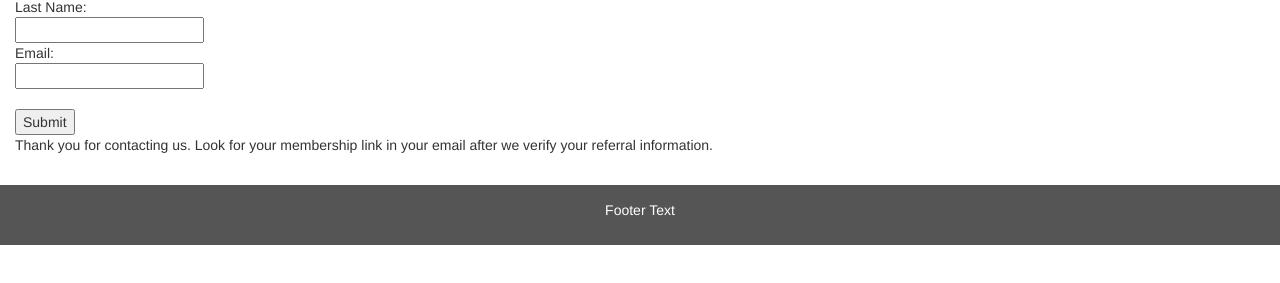
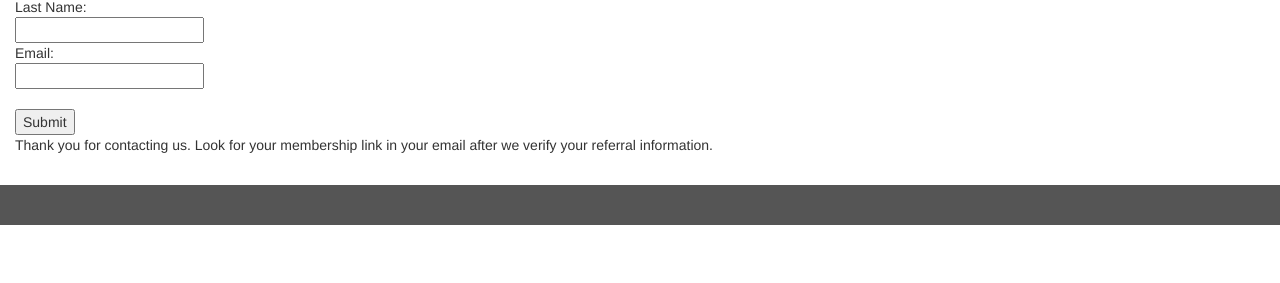
Before and after one commit to metthru/metthru, a plain HTML site: page contact.html in a window 1280 px wide. Shown: the part 191-474 px from the top of the page. Drawn offline with nearby package versions, Linux system fonts and the light colour scheme.

Commit message:
Update contact.html

```diff
--- a/contact.html
+++ b/contact.html
@@ -88,7 +88,7 @@
 </div>
 
 <footer class="container-fluid text-center">
-  <p>Footer Text</p>
+  <p></p>
 </footer>
 
 </body>
```
